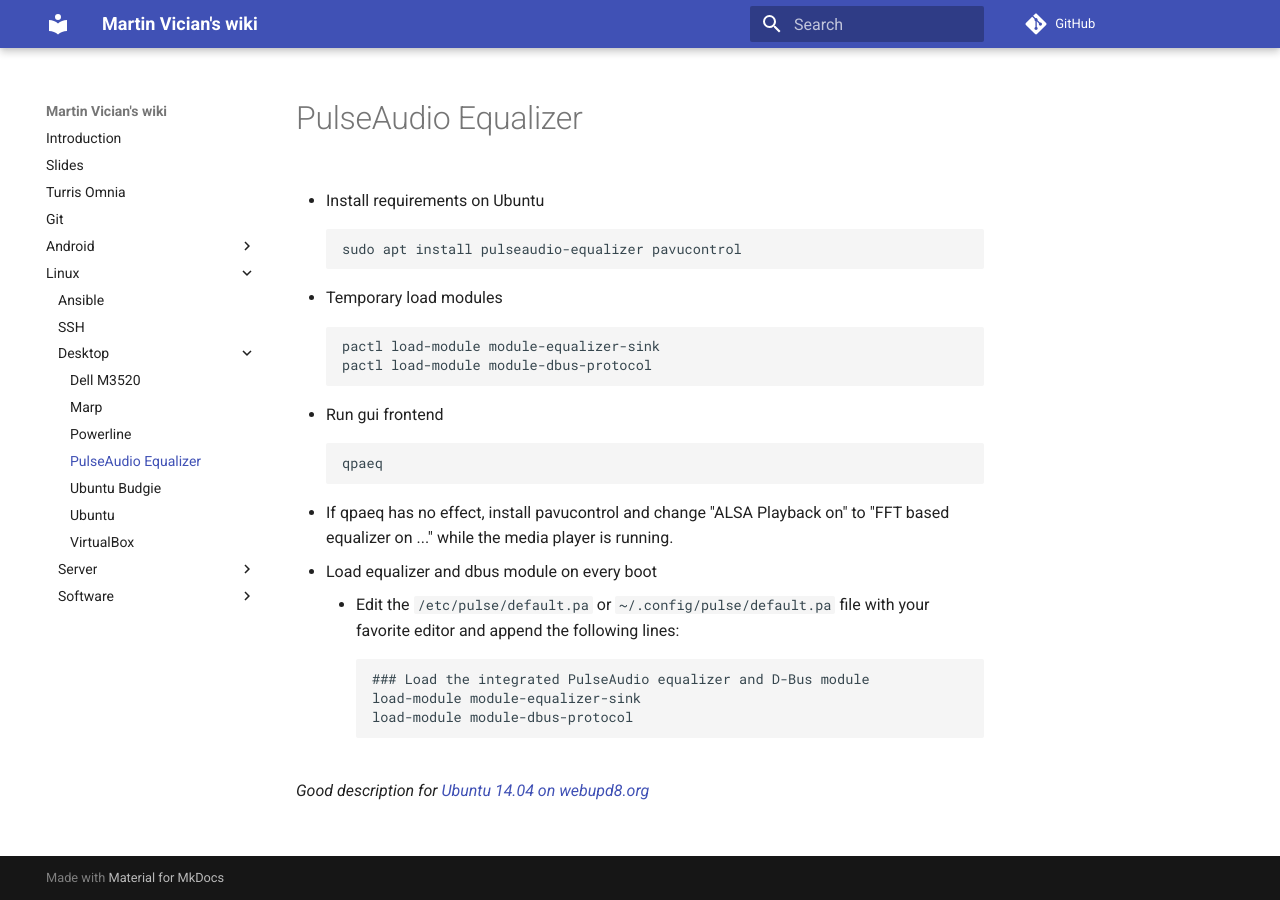
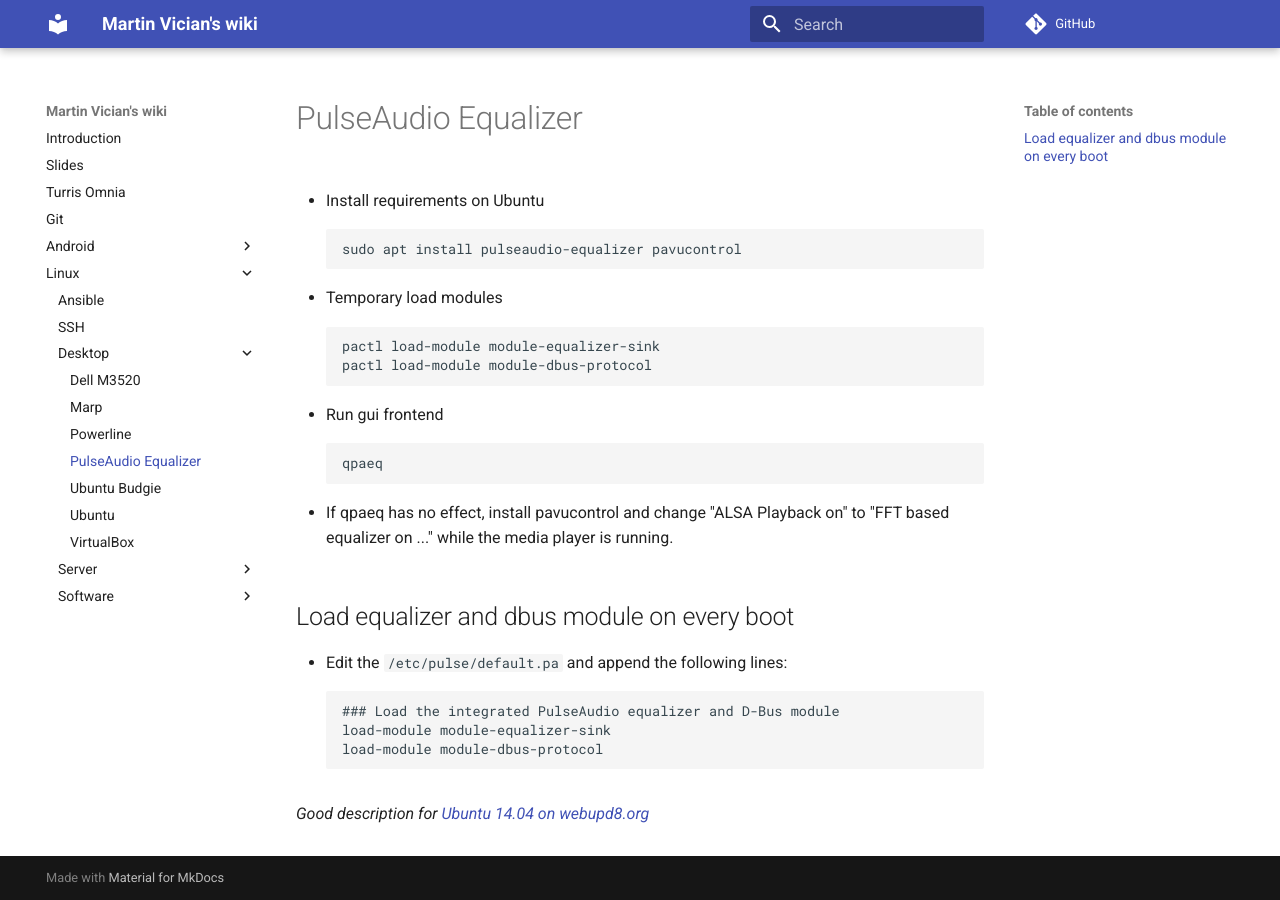
Before and after one commit to vician/wiki, an MkDocs documentation site: the page built from docs/Linux/Desktop/PulseAudio Equalizer.md, in a window 1280 px wide. Built offline with MkDocs 1.6.1 and Material for MkDocs 9.7.7, drawn with Linux system fonts in a browser that asks for light colours; comment, search, counter and statistics services are not loaded.

Commit message:
auto start equalizer

```diff
--- a/docs/Linux/Desktop/PulseAudio Equalizer.md
+++ b/docs/Linux/Desktop/PulseAudio Equalizer.md
@@ -12,11 +12,13 @@
 		qpaeq
 
 - If qpaeq has no effect, install pavucontrol and change "ALSA Playback on" to "FFT based equalizer on ..." while the media player is running.
-- Load equalizer and dbus module on every boot
-	- Edit the `/etc/pulse/default.pa` or `~/.config/pulse/default.pa` file with your favorite editor and append the following lines:
 
-			### Load the integrated PulseAudio equalizer and D-Bus module
-			load-module module-equalizer-sink
-			load-module module-dbus-protocol
+## Load equalizer and dbus module on every boot
+
+- Edit the `/etc/pulse/default.pa` and append the following lines:
+
+		### Load the integrated PulseAudio equalizer and D-Bus module
+		load-module module-equalizer-sink
+		load-module module-dbus-protocol
 
 _Good description for [Ubuntu 14.04 on webupd8.org](http://www.webupd8.org/2013/03/install-pulseaudio-with-built-in-system.html)_
```
